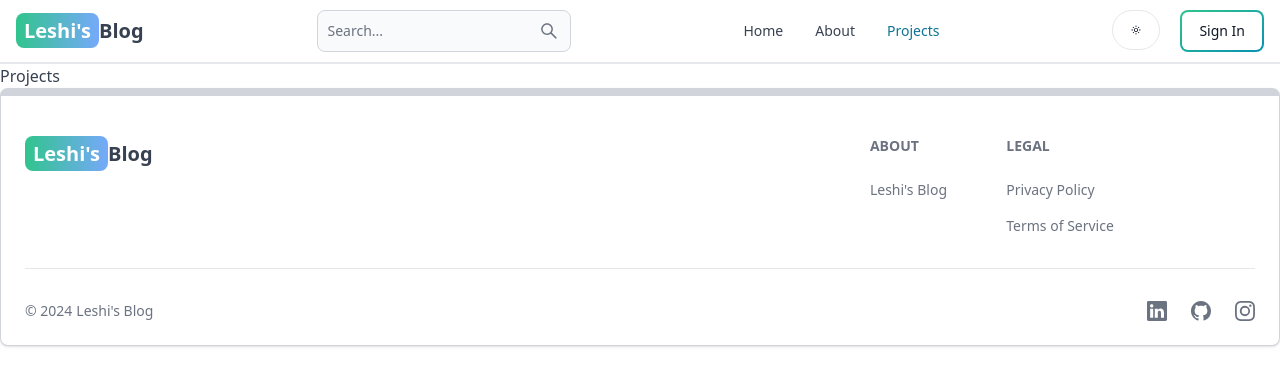
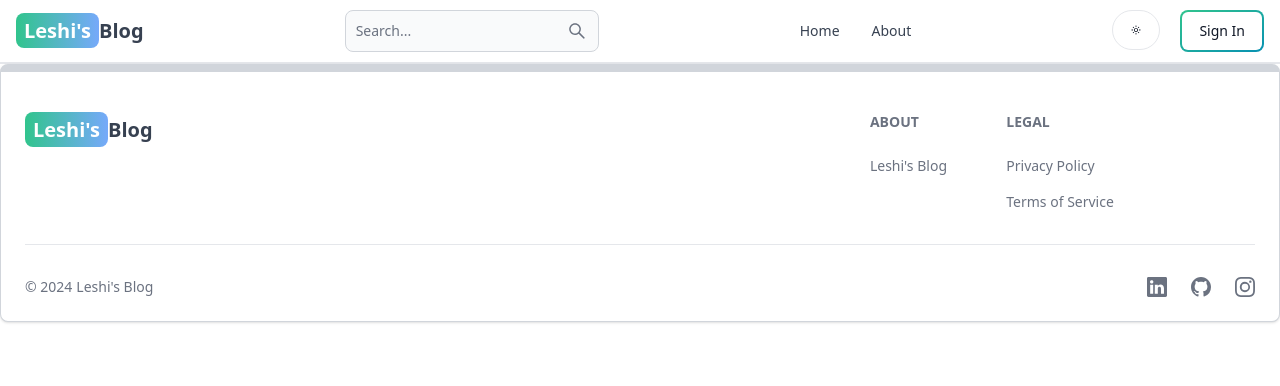
Before and after one commit to imOnVacation/earthly-expedition-logs, a React (Vite) app in the folder client/: page /projects in a window 1280 px wide. Shown: the top 386 px of the page. Built offline with nearby package versions, Linux system fonts and the light colour scheme; no server answers.

Commit message:
remove: project page from header

```diff
--- a/client/src/App.jsx
+++ b/client/src/App.jsx
@@ -4,7 +4,6 @@ import About from './pages/About';
 import SignIn from './pages/SignIn';
 import SignUp from './pages/SignUp';
 import Dashboard from './pages/Dashboard';
-import Projects from './pages/Projects';
 import Header from './components/Header';
 import Footer from './components/Footer';
 import PrivateRoute from './components/PrivateRoute';
@@ -34,7 +33,6 @@ export default function App() {
           <Route path='/create-post' element={<CreatePost />} />
           <Route path='/update-post/:postId' element={<UpdatePost />} />
         </Route>
-        <Route path='/projects' element={<Projects />} />
         <Route path='/post/:postSlug' element={<PostPage />} />
       </Routes>
       <Footer />
--- a/client/src/components/Header.jsx
+++ b/client/src/components/Header.jsx
@@ -119,9 +119,6 @@ export default function Header() {
         <Navbar.Link active={path === '/about'} as={'div'}>
           <Link to='/about'>About</Link>
         </Navbar.Link>
-        <Navbar.Link active={path === '/projects'} as={'div'}>
-          <Link to='/projects'>Projects</Link>
-        </Navbar.Link>
       </Navbar.Collapse>
     </Navbar>
   );
--- a/client/src/pages/Projects.jsx
+++ /dev/null
@@ -1,3 +0,0 @@
-export default function Project() {
-  return <div>Projects</div>;
-}
```
